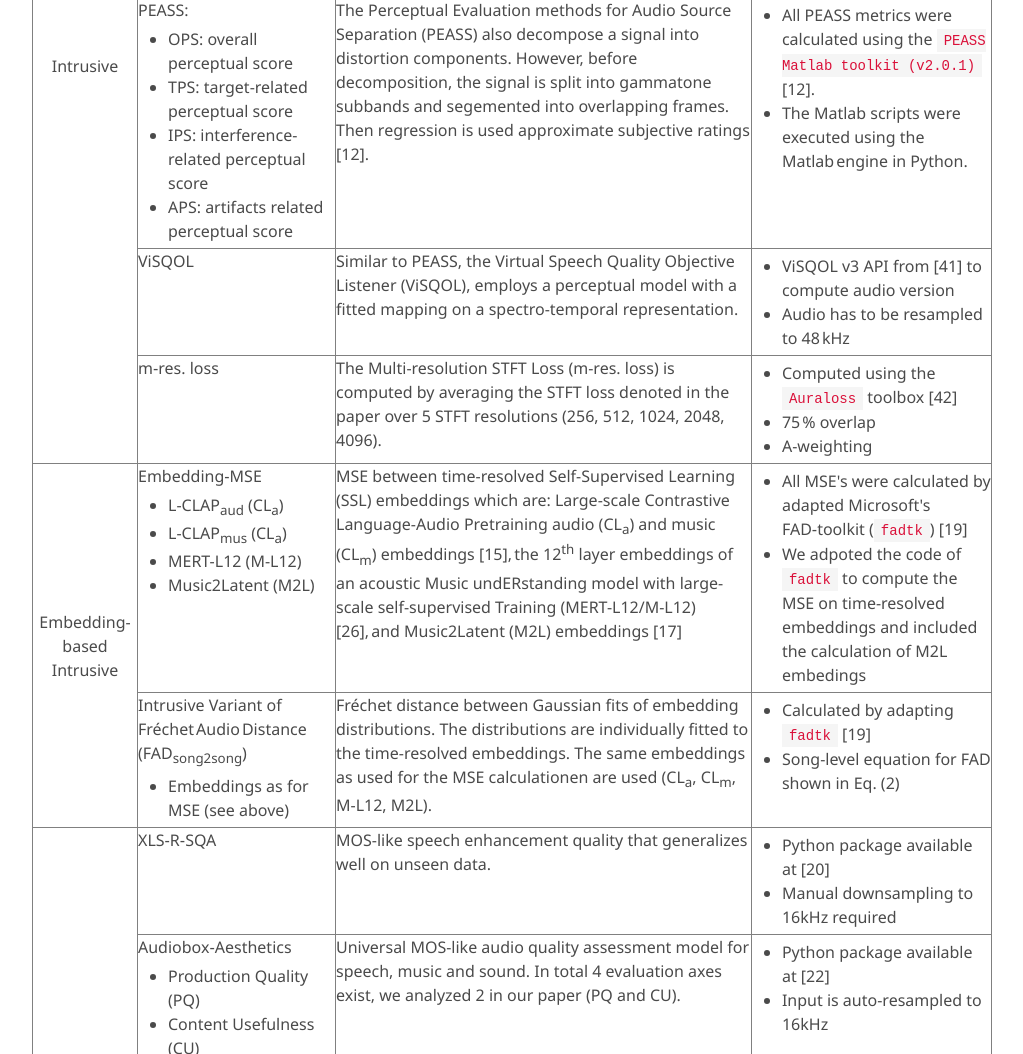
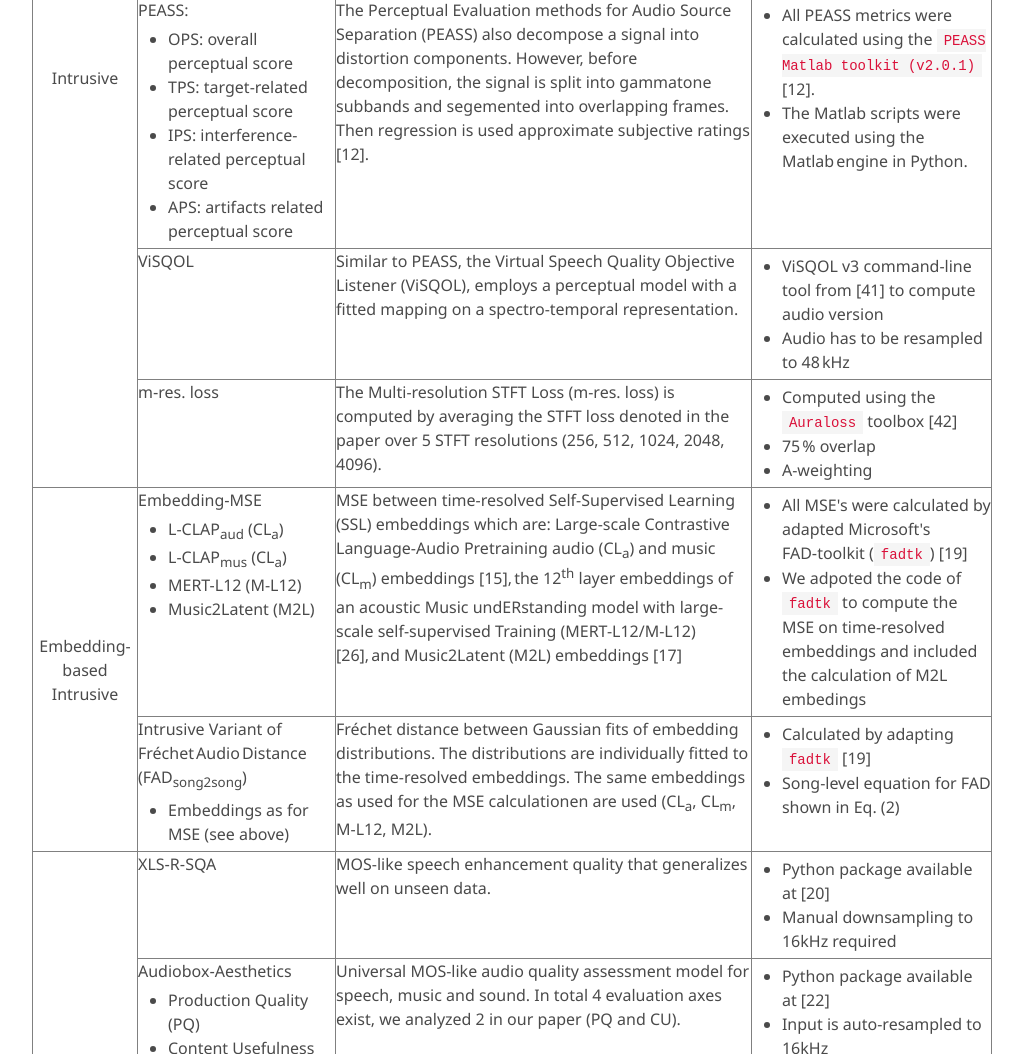
Before and after one commit to pablebe/gensvs_eval_companion_page, a plain HTML site: page index.html in a window 1280 px wide. Shown: the part 2723-3777 px from the top of the page, without its empty margins (128-1151 px from the left). Drawn offline with nearby package versions, Linux system fonts and the light colour scheme; some icons are missing; a web font is replaced by a local one.

Commit message:
changes api to command line tool

```diff
--- a/index.html
+++ b/index.html
@@ -233,7 +233,7 @@ trogram MAE from [29]</li><li>Batch size: 1</li><li>Trained on stereo audio <li>
     <tr>
       <td>ViSQOL</td>
       <td>Similar to PEASS, the Virtual Speech Quality Objective Listener (ViSQOL), employs a perceptual model with a fitted mapping on a spectro-temporal representation.</td>
-      <td><ul><li>ViSQOL v3 API from [41] to compute audio version</li><li>Audio has to be resampled to 48 kHz</li></ul></td>
+      <td><ul><li>ViSQOL v3 command-line tool from [41] to compute audio version</li><li>Audio has to be resampled to 48 kHz</li></ul></td>
     </tr>
     <tr>
       <td>m‑res. loss</td>
```
